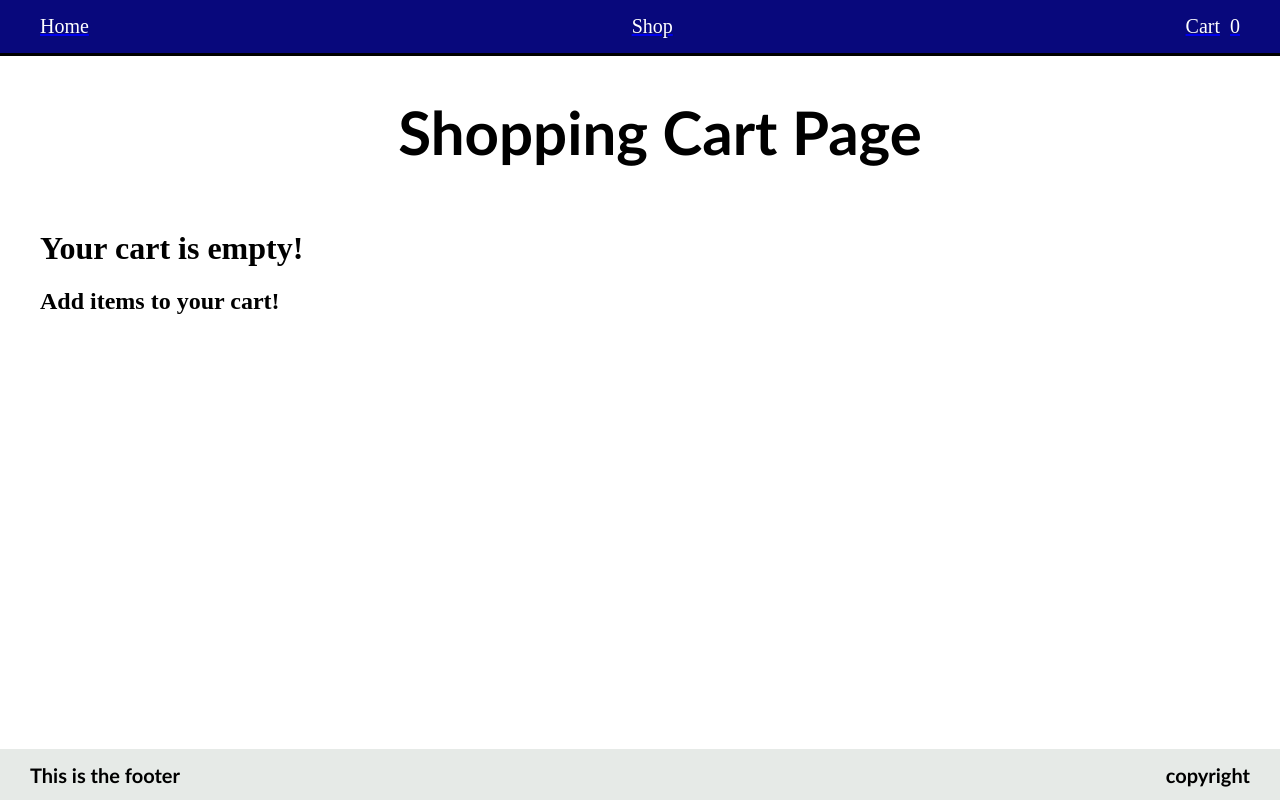
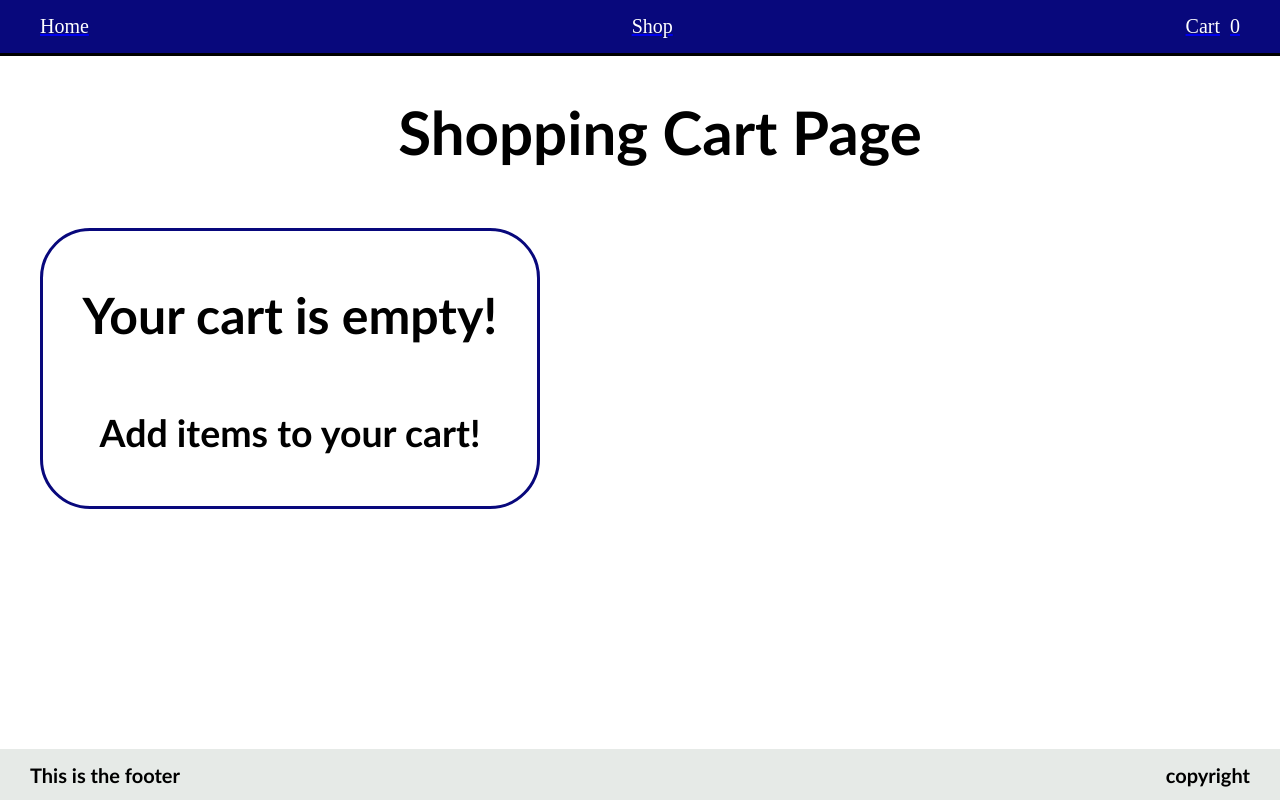
Before and after one commit to jwwals1/Shopping-Cart, a React (Vite) app: page /cart in a window 1280 px wide. Built offline with nearby package versions, Linux system fonts and the light colour scheme.

Commit message:
added empty cart style

```diff
--- a/src/components/Cart.jsx
+++ b/src/components/Cart.jsx
@@ -61,7 +61,7 @@ function Cart({ cartItems }) {
         </div>
       ) : (
         <div>
-          <div >
+          <div className="empty-cart">
             <h1>Your cart is empty!</h1>
             <h2>Add items to your cart!</h2>
           </div>
--- a/src/index.css
+++ b/src/index.css
@@ -230,3 +230,16 @@ body {
 .footer-copyright {
     margin-right: 30px;
 }
+
+.empty-cart {
+    display: grid;
+    justify-items: center;
+    font-family: 'Gill Sans', 'Gill Sans MT', Calibri, 'Trebuchet MS', sans-serif;
+    font-size: 25px;
+    border: solid;
+    border-color: rgb(8, 8, 124);
+    border-radius: 50px;
+    padding: 20px;
+    margin-right: 700px;
+    margin-top: 20px;
+}
```
